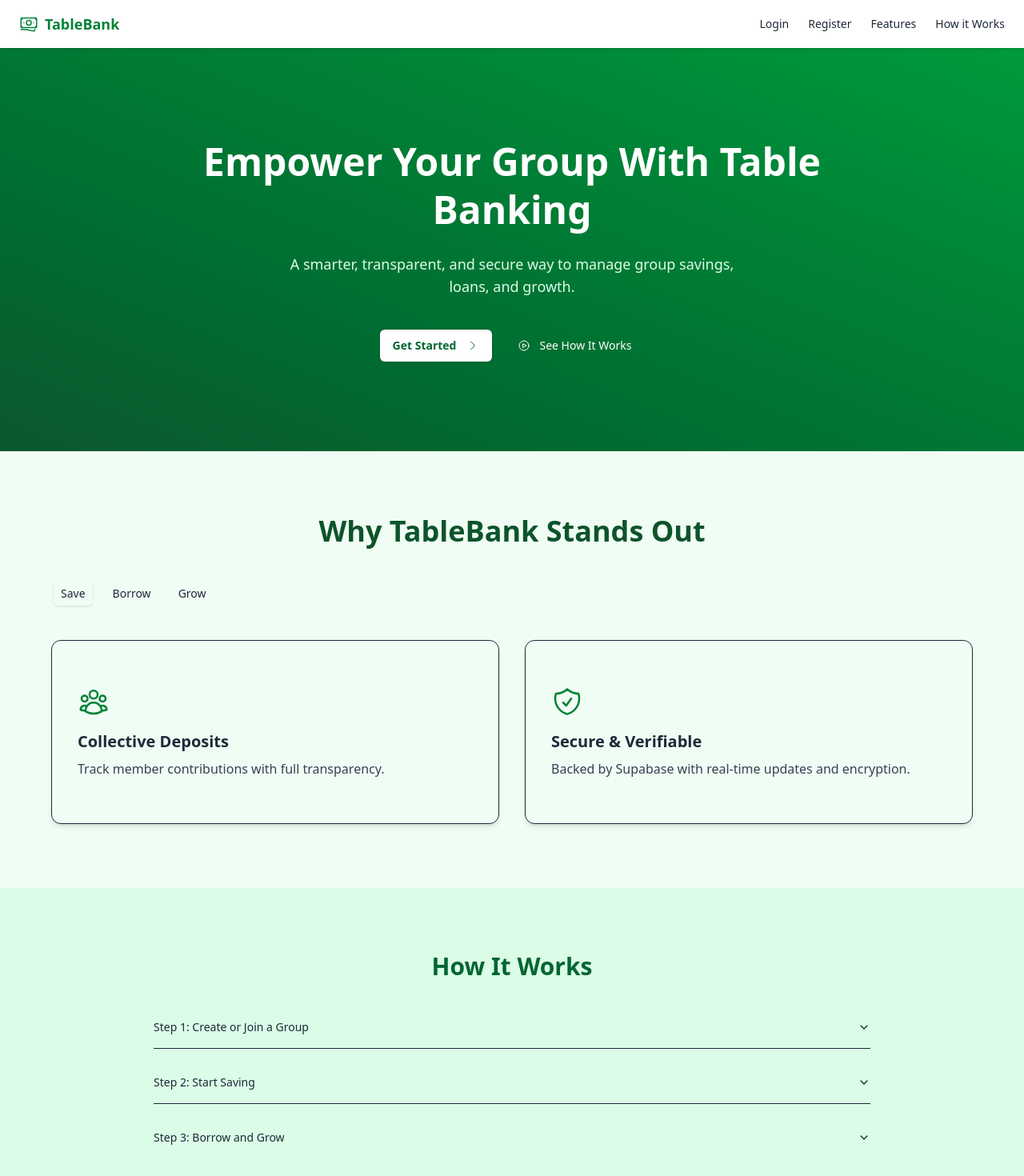
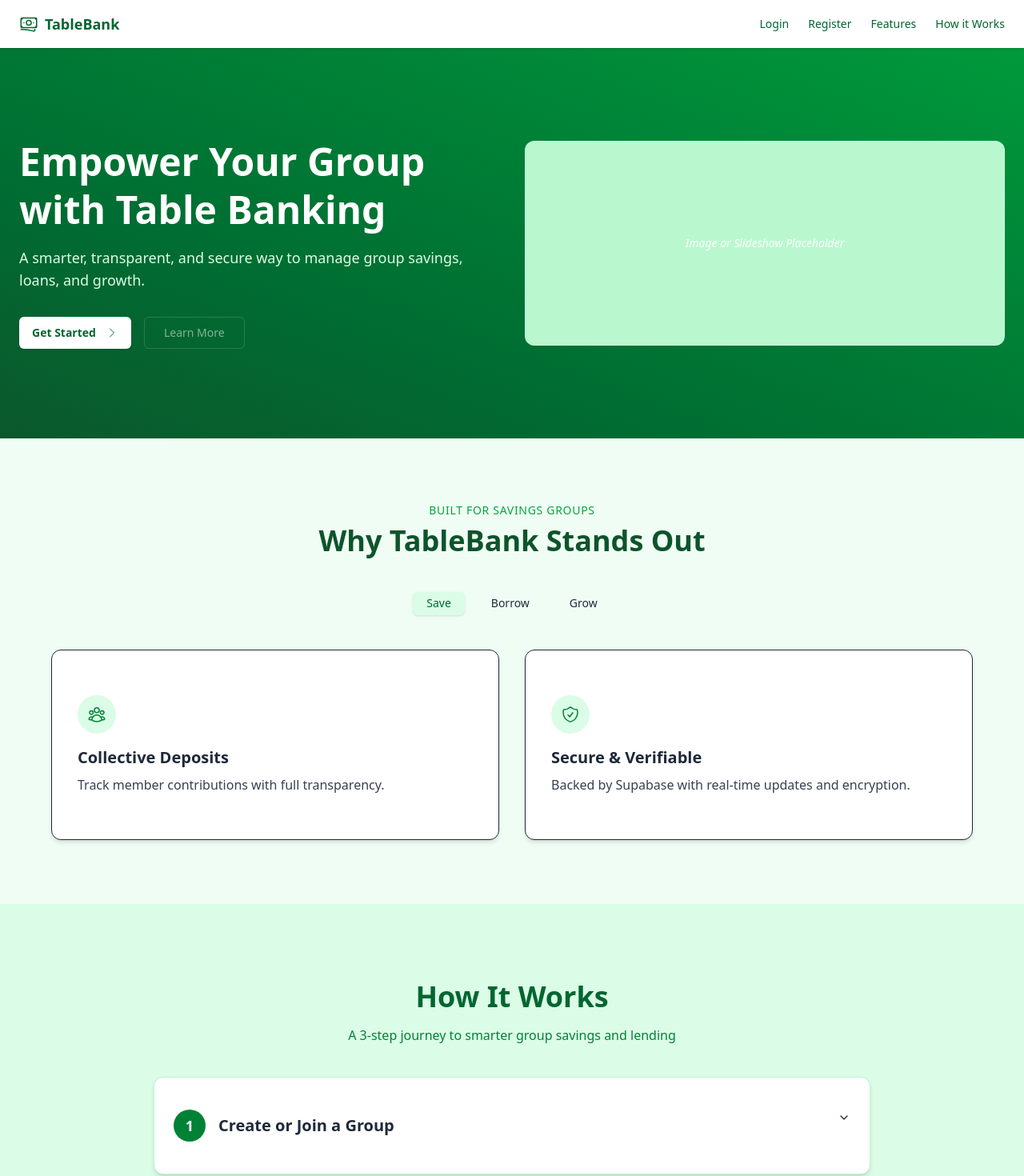
Before and after one commit to ErMuthii/Tablebanking-app, a React (Vite) app: page / in a window 1280 px wide. Shown: the top 1470 px of the page at 80% size. Built offline with nearby package versions, Linux system fonts and the light colour scheme; no server answers.

Commit message:
updated landing page

```diff
--- a/package.json
+++ b/package.json
@@ -21,6 +21,7 @@
     "@tailwindcss/vite": "^4.1.5",
     "class-variance-authority": "^0.7.1",
     "clsx": "^2.1.1",
+    "framer-motion": "^12.18.1",
     "lucide-react": "^0.507.0",
     "react": "^19.0.0",
     "react-dom": "^19.0.0",
--- a/src/pages/LandingPage.jsx
+++ b/src/pages/LandingPage.jsx
@@ -1,5 +1,5 @@
-import { useState } from "react";
-import { Link } from "react-router-dom";
+import { useEffect, useState } from "react";
+import { Link, useLocation } from "react-router-dom";
 import {
   BanknotesIcon,
   UserGroupIcon,
@@ -10,6 +10,7 @@
   Bars3Icon,
 } from "@heroicons/react/24/outline";
 import { toast } from "sonner";
+import { motion, AnimatePresence } from "framer-motion"; // ✅ Added for animations
 import { Button } from "@/components/ui/button";
 import { Card, CardContent } from "@/components/ui/card";
 import {
@@ -28,8 +29,10 @@
 import { Sheet, SheetContent, SheetTrigger } from "@/components/ui/sheet";
 import { Avatar } from "@/components/ui/avatar";
 
+
 export default function LandingPage() {
   const [email, setEmail] = useState("");
+  const [scrolled, setScrolled] = useState(false);
 
   const handleSubscribe = (e) => {
     e.preventDefault();
@@ -37,19 +40,31 @@
     setEmail("");
   };
 
+  useEffect(() => {
+    const handleScroll = () => {
+      setScrolled(window.scrollY > 50);
+    };
+    window.addEventListener("scroll", handleScroll);
+    return () => window.removeEventListener("scroll", handleScroll);
+  }, []);
+
   return (
     <div className="min-h-screen flex flex-col bg-green-50 text-gray-800">
+
       {/* Navbar */}
-      <header className="bg-white shadow-sm sticky top-0 z-50">
+      <header className={`sticky top-0 z-50 transition-all duration-300 ease-in-out ${scrolled ? "bg-green-800 text-white shadow-md" : "bg-white text-green-800 shadow-sm"}`}>
         <div className="mx-auto max-w-7xl px-6 py-4 flex items-center justify-between">
-          <Link to="/" className="flex items-center gap-2 font-bold text-green-700 text-lg">
-            <BanknotesIcon className="w-6 h-6" /> TableBank
+          <div className={`flex items-center gap-2 transition-all duration-300 ${scrolled ? "scale-90" : "scale-100"}`}>
+            <Link to="/" className="flex items-center gap-2 font-bold">
+              <BanknotesIcon className="w-6 h-6" />
+              <span className="text-lg">TableBank</span>
             </Link>
+          </div>
           <nav className="hidden md:flex gap-6 text-sm">
-            <Link to="/login" className="hover:underline">Login</Link>
-            <Link to="/signup" className="hover:underline">Register</Link>
-            <a href="#features" className="hover:underline">Features</a>
-            <a href="#how-it-works" className="hover:underline">How it Works</a>
+            <Link to="/login" className={`hover:underline transition-colors duration-200 ${scrolled ? "text-white" : "text-green-800"}`}>Login</Link>
+            <Link to="/signup" className={`hover:underline transition-colors duration-200 ${scrolled ? "text-white" : "text-green-800"}`}>Register</Link>
+            <a href="#features" className={`hover:underline transition-colors duration-200 ${scrolled ? "text-white" : "text-green-800"}`}>Features</a>
+            <a href="#how-it-works" className={`hover:underline transition-colors duration-200 ${scrolled ? "text-white" : "text-green-800"}`}>How it Works</a>
           </nav>
           <Sheet>
             <SheetTrigger asChild>
@@ -68,124 +83,236 @@
       </header>
 
       {/* Hero Section */}
-      <section className="relative bg-green-800 text-white py-28 text-center overflow-hidden">
+<section className="relative bg-green-800 text-white py-28 overflow-hidden">
   <div className="absolute inset-0 bg-gradient-to-tr from-green-900 to-green-600 opacity-80" />
-        <div className="relative z-10 max-w-5xl mx-auto px-6">
-          <h1 className="text-5xl font-extrabold leading-tight">Empower Your Group With Table Banking</h1>
-          <p className="mt-6 text-green-100 text-lg max-w-xl mx-auto">A smarter, transparent, and secure way to manage group savings, loans, and growth.</p>
-          <div className="mt-10 flex flex-wrap justify-center gap-4">
-            <Button size="lg" className="bg-white text-green-800 font-semibold hover:bg-green-100 shadow" asChild>
-              <Link to="/signup">Get Started <ChevronRightIcon className="w-5 h-5 ml-1" /></Link>
+  <div className="relative z-10 max-w-7xl mx-auto px-6 grid md:grid-cols-2 gap-8 items-center">
+
+    {/* Left side: Text content */}
+    <div className="text-center md:text-left">
+      <h1 className="text-5xl font-extrabold leading-tight mb-4">
+        Empower Your Group<br />with Table Banking
+      </h1>
+      <p className="mt-4 text-green-100 text-lg max-w-xl">
+        A smarter, transparent, and secure way to manage group savings, loans, and growth.
+      </p>
+      <div className="mt-8 flex flex-wrap md:justify-start justify-center gap-4">
+        <Button
+          size="lg"
+          className="bg-white text-green-800 font-semibold hover:bg-green-100 shadow"
+          asChild
+        >
+          <Link to="/signup">
+            Get Started <ChevronRightIcon className="w-5 h-5 ml-1" />
+          </Link>
         </Button>
-            <Dialog>
-              <DialogTrigger asChild>
-                <Button variant="secondary" size="lg" className="border-white/30 text-white hover:bg-white/10">
-                  <PlayCircleIcon className="w-5 h-5 mr-1" /> See How It Works
+        <Button
+          variant="ghost"
+          size="lg"
+          className="text-white border border-white/30 hover:bg-white/10"
+          disabled
+        >
+          Learn More
         </Button>
-              </DialogTrigger>
-              <DialogContent className="p-0 overflow-hidden">
-                <iframe
-                  title="Intro Video"
-                  src="https://www.youtube.com/embed/VIDEO_ID"
-                  className="w-full aspect-video"
-                  allow="autoplay; encrypted-media"
-                />
-              </DialogContent>
-            </Dialog>
+      </div>
+    </div>
+
+    {/* Right side: Placeholder for image/carousel */}
+    <div className="hidden md:flex justify-center items-center">
+      <div className="w-full h-64 rounded-xl bg-green-200 bg-opacity-20 flex items-center justify-center text-white border border-white/30 text-sm italic">
+        Image or Slideshow Placeholder
+      </div>
     </div>
   </div>
 </section>
 
+
       {/* Features */}
-      <section id="features" className="py-20 px-6">
+<section id="features" className="py-20 px-6 bg-green-50">
   <div className="mx-auto max-w-6xl">
+    <p className="text-center text-green-600 mb-2 text-sm uppercase tracking-wider">
+      Built for Savings Groups
+    </p>
     <h2 className="text-4xl font-bold text-green-900 text-center mb-10">
       Why TableBank Stands Out
     </h2>
+
     <Tabs defaultValue="save">
-            <TabsList className="mb-8 flex justify-center gap-4">
-              <TabsTrigger value="save">Save</TabsTrigger>
-              <TabsTrigger value="borrow">Borrow</TabsTrigger>
-              <TabsTrigger value="grow">Grow</TabsTrigger>
+      <TabsList className="mb-8 flex justify-center gap-4 w-fit mx-auto">
+        <TabsTrigger value="save" className="data-[state=active]:bg-green-100 data-[state=active]:text-green-800 font-medium px-4 py-2 rounded-md">
+          Save
+        </TabsTrigger>
+        <TabsTrigger value="borrow" className="data-[state=active]:bg-green-100 data-[state=active]:text-green-800 font-medium px-4 py-2 rounded-md">
+          Borrow
+        </TabsTrigger>
+        <TabsTrigger value="grow" className="data-[state=active]:bg-green-100 data-[state=active]:text-green-800 font-medium px-4 py-2 rounded-md">
+          Grow
+        </TabsTrigger>
       </TabsList>
+
+
+{/* SAVE */}
 <TabsContent value="save">
-              <div className="grid md:grid-cols-2 gap-8">
-                <Card className="bg-green-50 hover:bg-green-100 transition shadow-md">
+  <AnimatePresence mode="wait">
+    <motion.div
+      key="save"
+      initial={{ opacity: 0, y: 20 }}
+      animate={{ opacity: 1, y: 0 }}
+      exit={{ opacity: 0, y: -20 }}
+      transition={{ duration: 0.4, ease: "easeInOut" }}
+      className="grid md:grid-cols-2 gap-8"
+    >
+      <Card className="transition-all hover:shadow-lg shadow-md bg-white">
         <CardContent className="p-8">
-                    <UserGroupIcon className="w-10 h-10 text-green-700 mb-4" />
+          <div className="w-12 h-12 rounded-full bg-green-100 flex items-center justify-center mb-4">
+            <UserGroupIcon className="w-6 h-6 text-green-700" />
+          </div>
           <h3 className="text-xl font-semibold mb-2">Collective Deposits</h3>
           <p className="text-gray-700">Track member contributions with full transparency.</p>
         </CardContent>
       </Card>
-                <Card className="bg-green-50 hover:bg-green-100 transition shadow-md">
+      <Card className="transition-all hover:shadow-lg shadow-md bg-white">
         <CardContent className="p-8">
-                    <ShieldCheckIcon className="w-10 h-10 text-green-700 mb-4" />
+          <div className="w-12 h-12 rounded-full bg-green-100 flex items-center justify-center mb-4">
+            <ShieldCheckIcon className="w-6 h-6 text-green-700" />
+          </div>
           <h3 className="text-xl font-semibold mb-2">Secure & Verifiable</h3>
           <p className="text-gray-700">Backed by Supabase with real-time updates and encryption.</p>
         </CardContent>
       </Card>
+    </motion.div>
+  </AnimatePresence>
+</TabsContent>
+
+{/* BORROW */}
+<TabsContent value="borrow">
+  <AnimatePresence mode="wait">
+    <motion.div
+      key="borrow"
+      initial={{ opacity: 0, y: 20 }}
+      animate={{ opacity: 1, y: 0 }}
+      exit={{ opacity: 0, y: -20 }}
+      transition={{ duration: 0.4, ease: "easeInOut" }}
+      className="grid md:grid-cols-2 gap-8"
+    >
+      <Card className="transition-all hover:shadow-lg shadow-md bg-white">
+        <CardContent className="p-8">
+          <div className="w-12 h-12 rounded-full bg-green-100 flex items-center justify-center mb-4">
+            <BanknotesIcon className="w-6 h-6 text-green-700" />
           </div>
-            </TabsContent>
-            <TabsContent value="borrow">
-              <div className="grid md:grid-cols-2 gap-8">
-                <Card className="bg-green-50 hover:bg-green-100 transition shadow-md">
-                  <CardContent className="p-8">
-                    <BanknotesIcon className="w-10 h-10 text-green-700 mb-4" />
           <h3 className="text-xl font-semibold mb-2">Instant Loans</h3>
           <p className="text-gray-700">No paperwork—members apply and receive funds instantly.</p>
         </CardContent>
       </Card>
-                <Card className="bg-green-50 hover:bg-green-100 transition shadow-md">
+      <Card className="transition-all hover:shadow-lg shadow-md bg-white">
         <CardContent className="p-8">
-                    <ChartPieIcon className="w-10 h-10 text-green-700 mb-4" />
+          <div className="w-12 h-12 rounded-full bg-green-100 flex items-center justify-center mb-4">
+            <ChartPieIcon className="w-6 h-6 text-green-700" />
+          </div>
           <h3 className="text-xl font-semibold mb-2">Transparent Tracking</h3>
           <p className="text-gray-700">Follow repayments, interest, and balances in real time.</p>
         </CardContent>
       </Card>
+    </motion.div>
+  </AnimatePresence>
+</TabsContent>
+
+{/* GROW */}
+<TabsContent value="grow">
+  <AnimatePresence mode="wait">
+    <motion.div
+      key="grow"
+      initial={{ opacity: 0, y: 20 }}
+      animate={{ opacity: 1, y: 0 }}
+      exit={{ opacity: 0, y: -20 }}
+      transition={{ duration: 0.4, ease: "easeInOut" }}
+      className="grid md:grid-cols-2 gap-8"
+    >
+      <Card className="transition-all hover:shadow-lg shadow-md bg-white">
+        <CardContent className="p-8">
+          <div className="w-12 h-12 rounded-full bg-green-100 flex items-center justify-center mb-4">
+            <ChartPieIcon className="w-6 h-6 text-green-700" />
           </div>
-            </TabsContent>
-            <TabsContent value="grow">
-              <div className="grid md:grid-cols-2 gap-8">
-                <Card className="bg-green-50 hover:bg-green-100 transition shadow-md">
-                  <CardContent className="p-8">
-                    <ChartPieIcon className="w-10 h-10 text-green-700 mb-4" />
           <h3 className="text-xl font-semibold mb-2">Group Insights</h3>
           <p className="text-gray-700">Visualize progress, analyze impact, and export reports.</p>
         </CardContent>
       </Card>
-                <Card className="bg-green-50 hover:bg-green-100 transition shadow-md">
+      <Card className="transition-all hover:shadow-lg shadow-md bg-white">
         <CardContent className="p-8">
-                    <UserGroupIcon className="w-10 h-10 text-green-700 mb-4" />
+          <div className="w-12 h-12 rounded-full bg-green-100 flex items-center justify-center mb-4">
+            <UserGroupIcon className="w-6 h-6 text-green-700" />
+          </div>
           <h3 className="text-xl font-semibold mb-2">Community Network</h3>
           <p className="text-gray-700">Connect with similar groups and funding partners.</p>
         </CardContent>
       </Card>
-              </div>
+    </motion.div>
+  </AnimatePresence>
 </TabsContent>
+
     </Tabs>
   </div>
 </section>
 
-      {/* How It Works */}
-      <section id="how-it-works" className="py-20 px-6 bg-green-100">
+{/* HOW IT WORKS */}
+<section id="how-it-works" className="py-24 px-6 bg-green-100">
   <div className="max-w-4xl mx-auto">
-          <h2 className="text-3xl font-bold text-center text-green-800 mb-8">How It Works</h2>
-          <Accordion type="single" collapsible className="space-y-4">
-            <AccordionItem value="step1">
-              <AccordionTrigger>Step 1: Create or Join a Group</AccordionTrigger>
-              <AccordionContent>Sign up and form a group or join an existing one to start saving.</AccordionContent>
+    <h2 className="text-4xl font-bold text-center text-green-800 mb-4">
+      How It Works
+    </h2>
+    <p className="text-center text-green-700 mb-10 text-base">
+      A 3-step journey to smarter group savings and lending
+    </p>
+
+    <Accordion type="single" collapsible className="space-y-6">
+      {/* Step 1 */}
+      <AccordionItem value="step1" className="rounded-xl bg-white shadow-md p-6 border border-green-200">
+        <AccordionTrigger className="text-xl font-semibold">
+          <div className="flex items-center gap-4">
+            <div className="w-10 h-10 rounded-full bg-green-700 text-white text-lg flex items-center justify-center">
+              1
+            </div>
+            <span>Create or Join a Group</span>
+          </div>
+        </AccordionTrigger>
+        <AccordionContent className="mt-2 text-gray-700 text-sm">
+          Sign up and form a group or join an existing one to start saving.
+        </AccordionContent>
       </AccordionItem>
-            <AccordionItem value="step2">
-              <AccordionTrigger>Step 2: Start Saving</AccordionTrigger>
-              <AccordionContent>Each member contributes to the group pool on a set schedule.</AccordionContent>
+
+      {/* Step 2 */}
+      <AccordionItem value="step2" className="rounded-xl bg-white shadow-md p-6 border border-green-200">
+        <AccordionTrigger className="text-xl font-semibold">
+          <div className="flex items-center gap-4">
+            <div className="w-10 h-10 rounded-full bg-green-700 text-white text-lg flex items-center justify-center">
+              2
+            </div>
+            <span>Start Saving</span>
+          </div>
+        </AccordionTrigger>
+        <AccordionContent className="mt-2 text-gray-700 text-sm">
+          Each member contributes to the group pool on a set schedule.
+        </AccordionContent>
       </AccordionItem>
-            <AccordionItem value="step3">
-              <AccordionTrigger>Step 3: Borrow and Grow</AccordionTrigger>
-              <AccordionContent>Access funds, repay loans, and monitor growth using real-time tools.</AccordionContent>
+
+      {/* Step 3 */}
+      <AccordionItem value="step3" className="rounded-xl bg-white shadow-md p-6 border border-green-200">
+        <AccordionTrigger className="text-xl font-semibold">
+          <div className="flex items-center gap-4">
+            <div className="w-10 h-10 rounded-full bg-green-700 text-white text-lg flex items-center justify-center">
+              3
+            </div>
+            <span>Borrow and Grow</span>
+          </div>
+        </AccordionTrigger>
+        <AccordionContent className="mt-2 text-gray-700 text-sm">
+          Access funds, repay loans, and monitor growth using real-time tools.
+        </AccordionContent>
       </AccordionItem>
     </Accordion>
   </div>
 </section>
+
+
 
       {/* Testimonials */}
       <section className="py-20 px-6 bg-white">
@@ -255,6 +382,15 @@
           <p className="text-xs">&copy; {new Date().getFullYear()} TableBank. All rights reserved.</p>
         </div>
       </footer>
+      {/* Scroll To Top Button */}
+{scrolled && (
+  <button
+    onClick={() => window.scrollTo({ top: 0, behavior: "smooth" })}
+    className="fixed bottom-6 right-6 bg-green-700 text-white px-4 py-2 rounded-full shadow-md hover:bg-green-800 transition text-sm font-medium"
+  >
+    Back to Top
+  </button>
+)}
     </div>
   );
 }
```
Also changed, not shown: 1 other file (tests, documents, lock files or other folders). Lines whose indentation alone changed are shown as unchanged.
